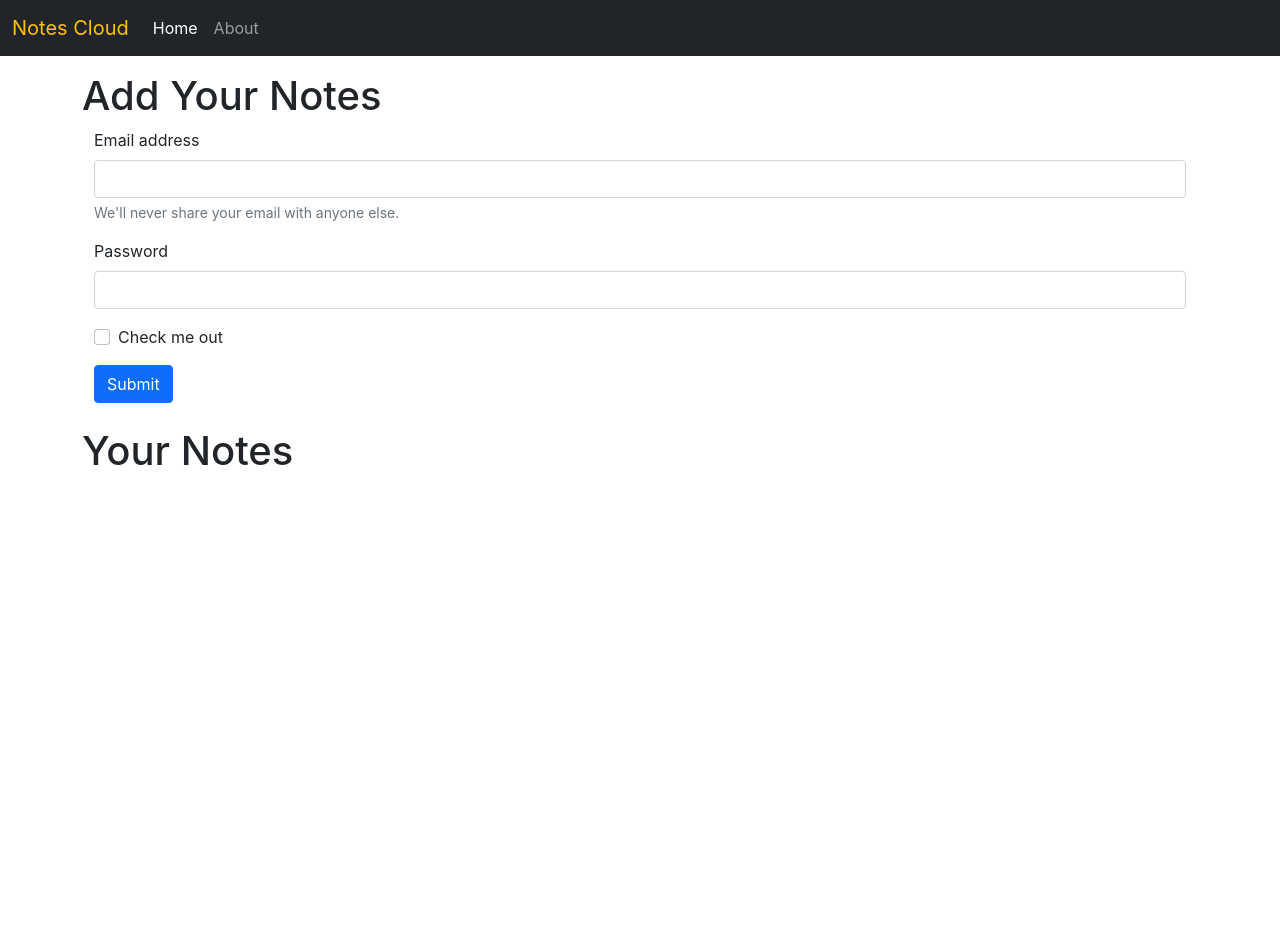
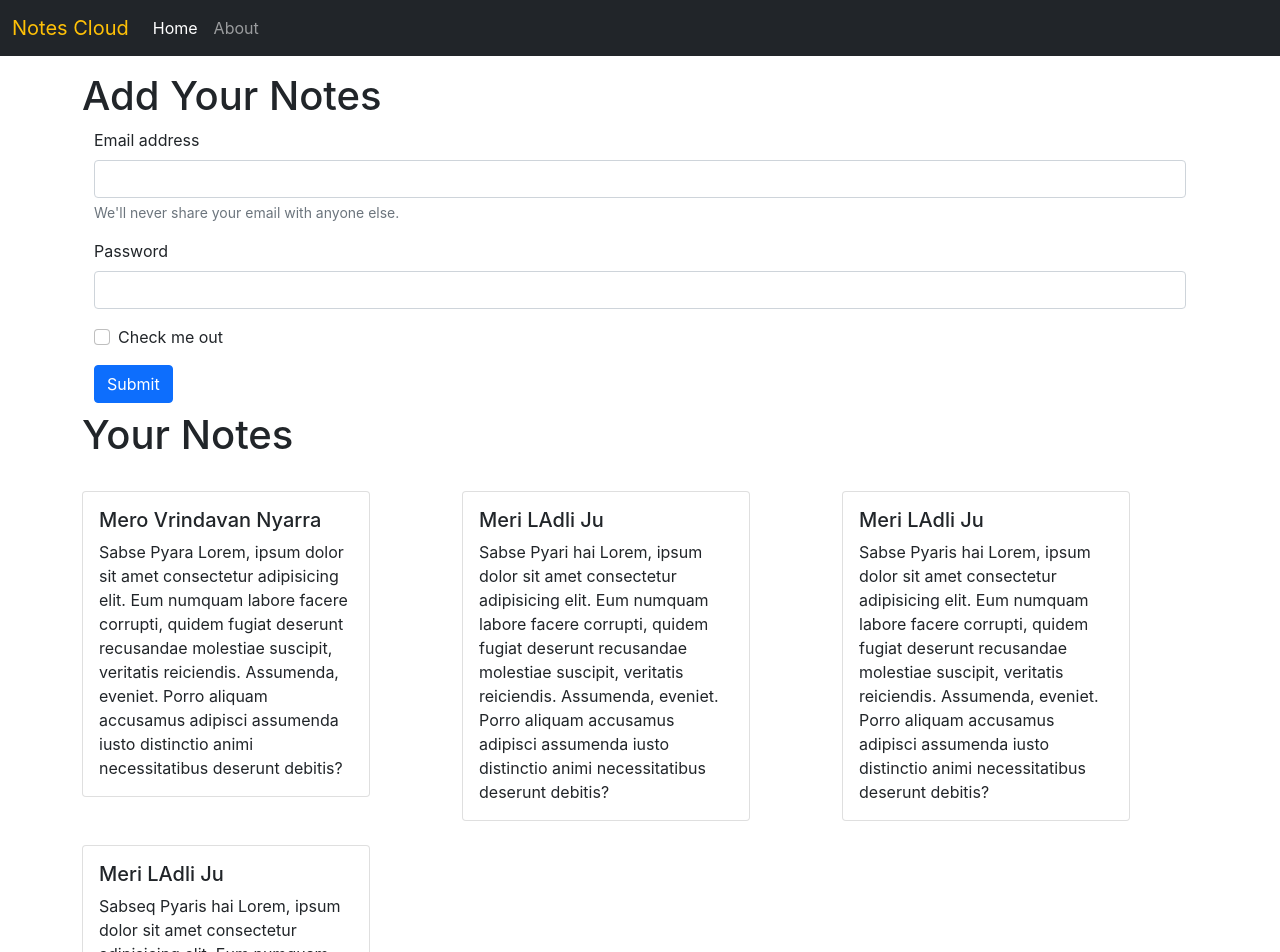
Before and after one commit to SHIVAM1422000/Cloud-Notes_MERN-Stack, a React (Create React App) app: page / in a window 1280 px wide. Shown: the top 952 px of the page. Before the commit the page ends 800 px from the top, so only its background shows below. Built offline with nearby package versions, Linux system fonts and the light colour scheme.

Commit message:
Added method to fetch notes in NotesItem.js Component

```diff
--- a/src/Components/Home.js
+++ b/src/Components/Home.js
@@ -28,10 +28,13 @@ function Home(props) {
   <button type="submit" className="btn btn-primary">Submit</button>
 </form>
                </div>
-           <h1 className='mt-4'>Your Notes</h1>
-     {notes.map((note)=>{
-           return <NoteItem note={note}/>
+           <h1 className='mt-2'>Your Notes</h1>
+          <div className="row  mt-2">
+                 {notes.map((my_note)=>{
+           return <NoteItem note={my_note}/>
      })}
+              </div>
+
 
         </div>
     );
--- a/src/Components/NoteItem.js
+++ b/src/Components/NoteItem.js
@@ -1,13 +1,23 @@
 import React from 'react'
 
 function NoteItem(props) {
+
+
     return (
-        <div>
-            <div>
-                <h1 className='text-success'>{props.title}</h1>
-                <p>{props.description}</p>
-            </div>
+
+       <>
+      <div className="col-md-4 mt-4">
+        <div class="card" style={{width: "18rem"}}>
+           <div class="card-body">
+              <h5 class="card-title">{props.note.title}</h5>
+              <p class="card-text">{props.note.description}  Lorem, ipsum dolor sit amet consectetur adipisicing elit. Eum numquam labore facere corrupti, quidem fugiat deserunt recusandae molestiae suscipit, veritatis reiciendis.
+              Assumenda, eveniet. Porro aliquam accusamus adipisci
+              assumenda iusto distinctio animi necessitatibus deserunt debitis?</p>
+           </div>
         </div>
+     </div>
+     </>
+
     )
 }
 
```
